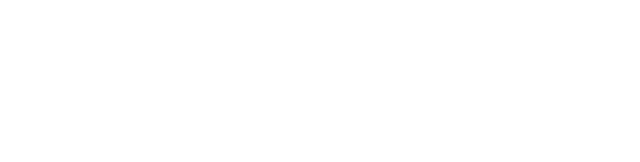
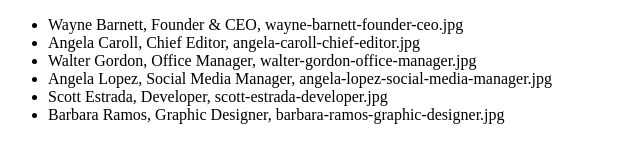
Before and after one commit to Pierluca-Strianese/js-our-team, a plain HTML site: page index.html in a window 1280 px wide. Shown: the whole page, without its empty margins (0-640 px from the left). Drawn offline with Linux system fonts and the light colour scheme.

Commit message:
MILESTONE 2

```diff
--- a/index.html
+++ b/index.html
@@ -8,6 +8,8 @@
 </head>
 <body>
 
+    <ul id="employee-list"></ul>
+
     <script src="script.js"></script>
 </body>
 </html>
--- a/script.js
+++ b/script.js
@@ -37,7 +37,10 @@ const Team = [
 
 ];
 
-printTeamMember(Team);
+const eleList = document.querySelector('#employee-list');
+
+
+printTeamMemberHTML(Team, eleList);
 
 function printTeamMember (arr) {
     for (let i = 0; i < arr.length; i++) {
@@ -47,3 +50,11 @@ function printTeamMember (arr) {
         console.log(employee.Photo);
     }
 }
+
+function printTeamMemberHTML (arr, eleContainer) {
+    eleContainer.innerHTML = '';
+    for (let i = 0; i < arr.length; i++) {
+        let employee = arr[i];
+        eleContainer.innerHTML += `<li>${employee.Name}, ${employee.Posizion}, ${employee.Photo}</li>`;
+    }
+}
```
